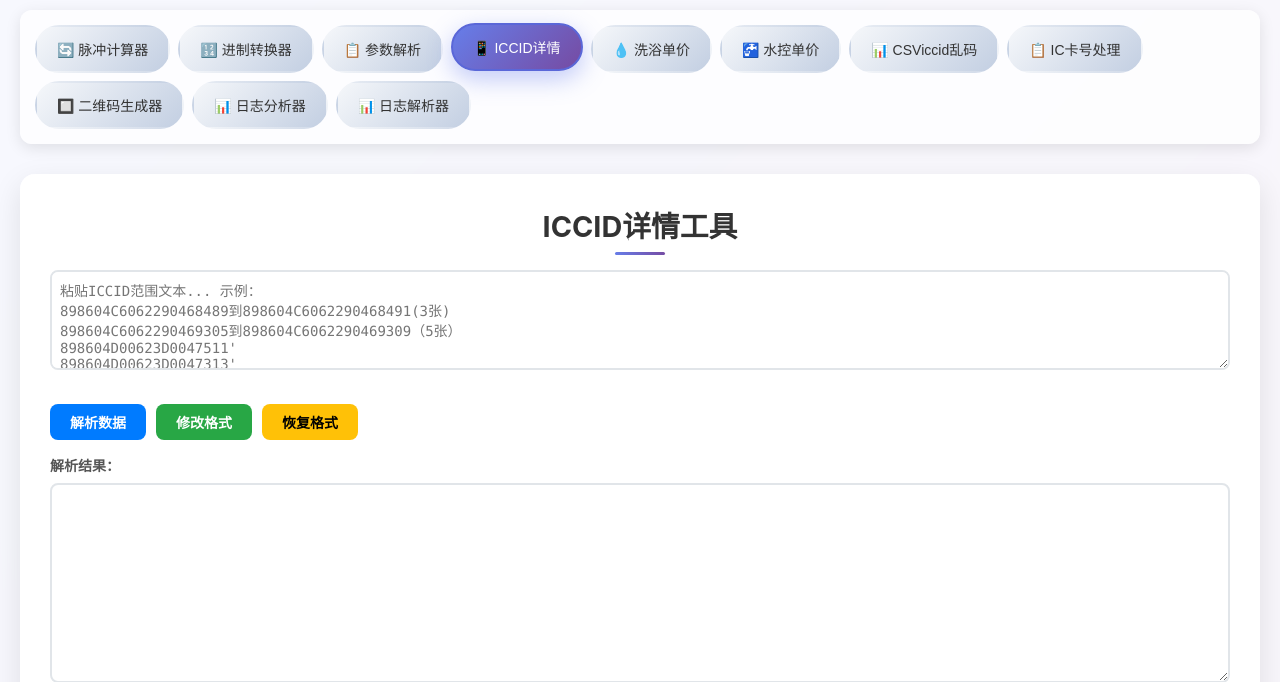
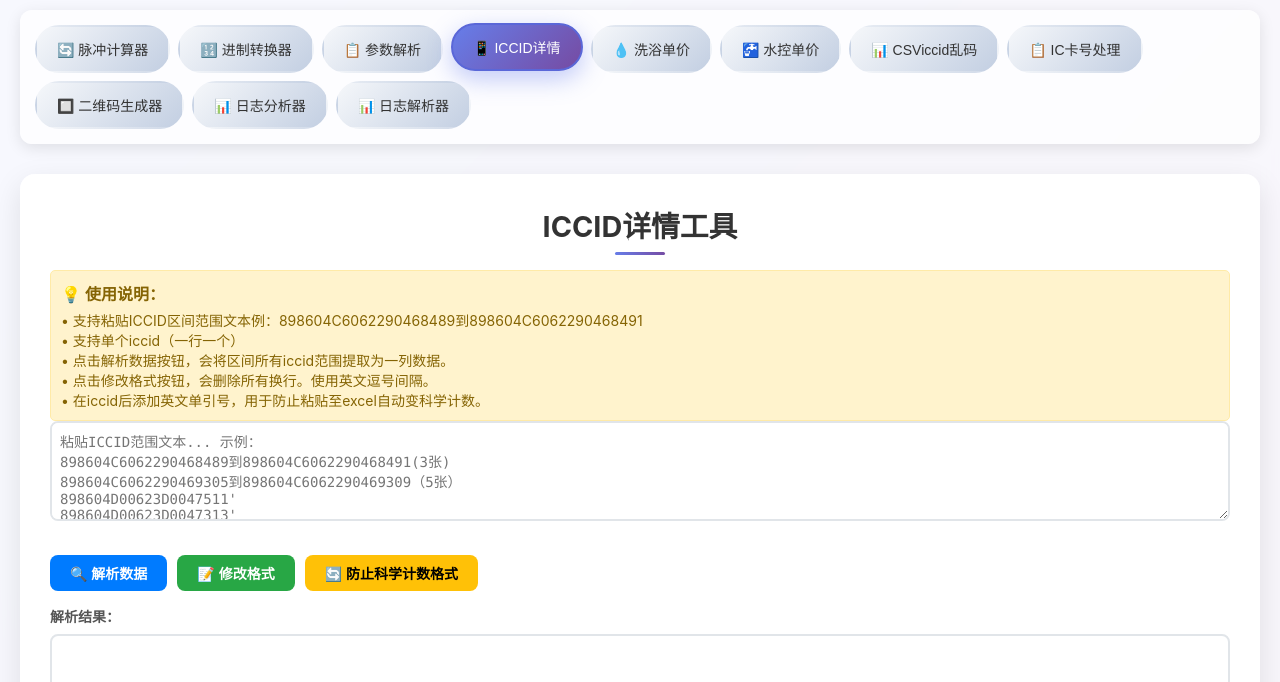
Before and after one commit to DDzhp/gjj, a plain HTML site: page index.html in a window 1280 px wide. Both pictures are taken after a click on the button "📱 ICCID详情". Shown: the part 118-800 px from the top of the page. Drawn offline with nearby package versions, Linux system fonts and the light colour scheme; no server answers.

Commit message:
Update index.html

```diff
--- a/index.html
+++ b/index.html
@@ -1011,6 +1011,16 @@
         <!-- ICCID详情工具模块 -->
         <section id="iccidTool" class="calculator" style="display:none;">
             <h2>ICCID详情工具</h2>
+              <div style="background: #fff3cd; border: 1px solid #ffeaa7; padding: 10px; border-radius: 5px; margin-top: 15px;">
+                    <div style="font-weight: 600; color: #856404; margin-bottom: 5px;">💡 使用说明：</div>
+                    <div style="color: #856404; font-size: 14px;">
+                        • 支持粘贴ICCID区间范围文本例：898604C6062290468489到898604C6062290468491<br>
+                        • 支持单个iccid（一行一个）<br>
+                        • 点击解析数据按钮，会将区间所有iccid范围提取为一列数据。<br>
+                        • 点击修改格式按钮，会删除所有换行。使用英文逗号间隔。<br>
+                        • 在iccid后添加英文单引号，用于防止粘贴至excel自动变科学计数。<br>
+                    </div>
+                </div>
             <div class="form-group">
                 <textarea id="iccidInput" placeholder="粘贴ICCID范围文本... 示例：
 898604C6062290468489到898604C6062290468491(3张)
@@ -1024,9 +1034,9 @@
 " style="width:100%; height:100px; padding:8px; margin-bottom:10px;"></textarea>
             </div>
             <div style="display:flex; gap:10px; margin-bottom:15px;">
-                <button onclick="parseIccids()" style="background: #007bff; color: white; padding: 8px 20px;">解析数据</button>
-                <button onclick="formatIccids()" style="background: #28a745; color: white; padding: 8px 20px;">修改格式</button>
-                <button onclick="addQuotesToIccids()" style="background: #ffc107; color: black; padding: 8px 20px;">恢复格式</button>
+                <button onclick="parseIccids()" style="background: #007bff; color: white; padding: 8px 20px;">🔍 解析数据</button>
+                <button onclick="formatIccids()" style="background: #28a745; color: white; padding: 8px 20px;">📝 修改格式</button>
+                <button onclick="addQuotesToIccids()" style="background: #ffc107; color: black; padding: 8px 20px;">🔄 防止科学计数格式</button>
             </div>
 
             <div class="form-group">
@@ -1850,13 +1860,14 @@
             document.getElementById('formattedParams').innerHTML = formattedHTML;
         }
 
+
         // ICCID解析函数
         function parseIccids() {
             const inputText = document.getElementById('iccidInput').value;
             const resultArray = [];
 
             // 处理范围格式：ICCID到ICCID(数量张)
-            const rangePattern = /(\d+[A-Za-z0-9]+)到(\d+[A-Za-z0-9]+)(?:\s*[\(（](\d+)张[\)）])?/g;
+            const rangePattern = /(\d+[A-Za-z0-9]*)到(\d+[A-Za-z0-9]*)(?:\s*[\(（](\d+)张[\)）])?/g;
             let match;
 
             // 处理范围格式
@@ -1915,8 +1926,15 @@
 
         // 提取ICCID末尾的数字部分
         function extractNumericSuffix(iccid) {
-            const match = iccid.match(/(\d+)$/);
-            return match ? match[1] : null;
+            // 对于纯数字ICCID，需要特殊处理
+            if (/^\d+$/.test(iccid)) {
+                // 如果是纯数字，取最后5位作为变化部分
+                return iccid.slice(-5);
+            } else {
+                // 对于混合字母数字的ICCID，使用原来的逻辑
+                const match = iccid.match(/(\d+)$/);
+                return match ? match[1] : null;
+            }
         }
 
         // 修改ICCID格式函数
@@ -2212,7 +2230,7 @@
                     const originalName = file.name;
                     const extension = originalName.lastIndexOf('.') >= 0 ? originalName.slice(originalName.lastIndexOf('.')) : '.xlsx';
                     const baseName = originalName.lastIndexOf('.') >= 0 ? originalName.slice(0, originalName.lastIndexOf('.')) : originalName;
-                    const downloadName = `${baseName}_processed${extension}`;
+                    const downloadName = `${baseName}_已处理${extension}`;
 
                     // 下载文件
                     XLSX.writeFile(workbook, downloadName);
```
